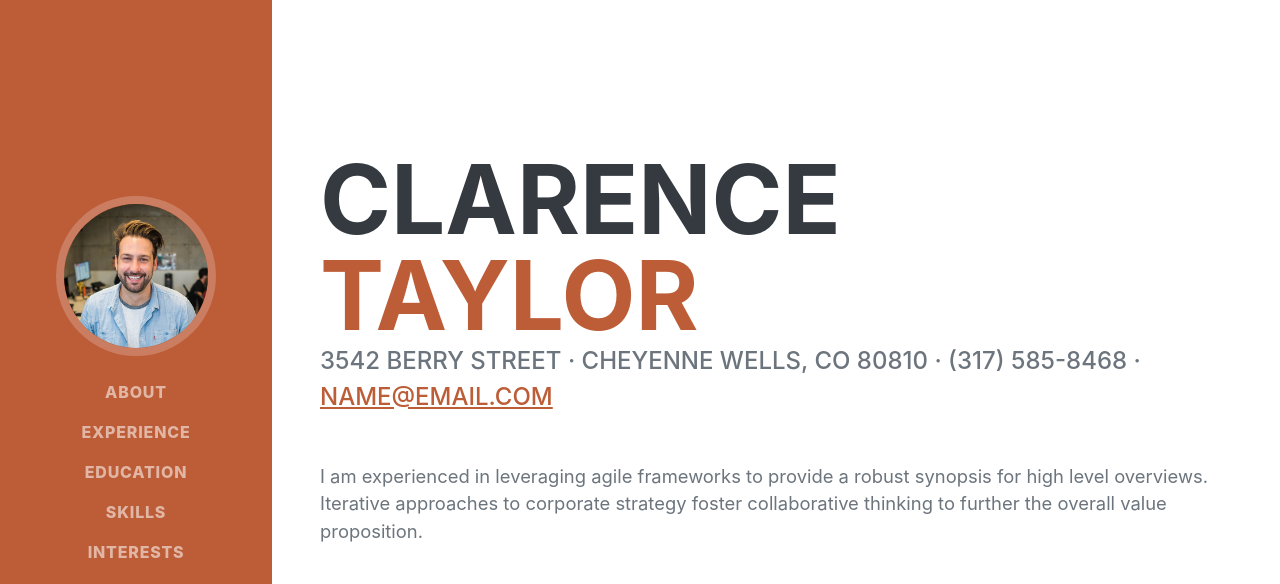
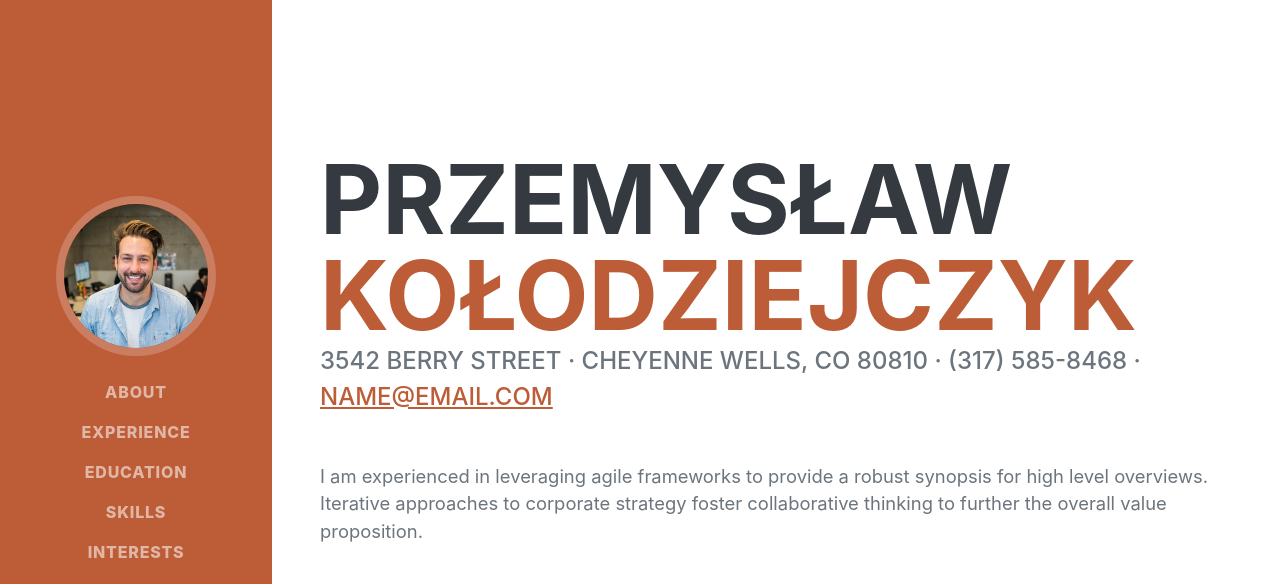
Before and after one commit to koloodziej/gitwgodzine, a plain HTML site: page index.html in a window 1280 px wide. Shown: the top 584 px of the page. Drawn offline with nearby package versions, Linux system fonts and the light colour scheme; a web font is replaced by a local one.

Commit message:
Zmiana imienia i nazwiska

```diff
--- a/index.html
+++ b/index.html
@@ -19,7 +19,7 @@
         <!-- Navigation-->
         <nav class="navbar navbar-expand-lg navbar-dark bg-primary fixed-top" id="sideNav">
             <a class="navbar-brand js-scroll-trigger" href="#page-top">
-                <span class="d-block d-lg-none">Clarence Taylor</span>
+                <span class="d-block d-lg-none">Przemysław Kołodziejczyk</span>
                 <span class="d-none d-lg-block"><img class="img-fluid img-profile rounded-circle mx-auto mb-2" src="assets/img/profile.jpg" alt="..." /></span>
             </a>
             <button class="navbar-toggler" type="button" data-bs-toggle="collapse" data-bs-target="#navbarResponsive" aria-controls="navbarResponsive" aria-expanded="false" aria-label="Toggle navigation"><span class="navbar-toggler-icon"></span></button>
@@ -40,8 +40,8 @@
             <section class="resume-section" id="about">
                 <div class="resume-section-content">
                     <h1 class="mb-0">
-                        Clarence
-                        <span class="text-primary">Taylor</span>
+                        Przemysław
+                        <span class="text-primary">Kołodziejczyk</span>
                     </h1>
                     <div class="subheading mb-5">
                         3542 Berry Street · Cheyenne Wells, CO 80810 · (317) 585-8468 ·
```
